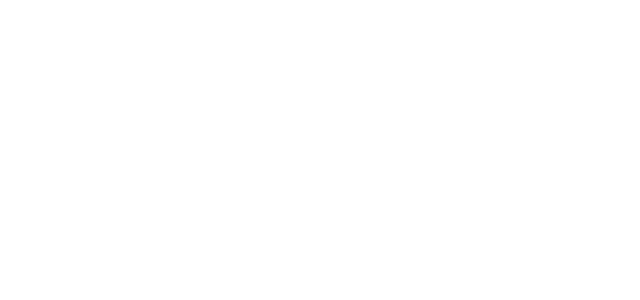
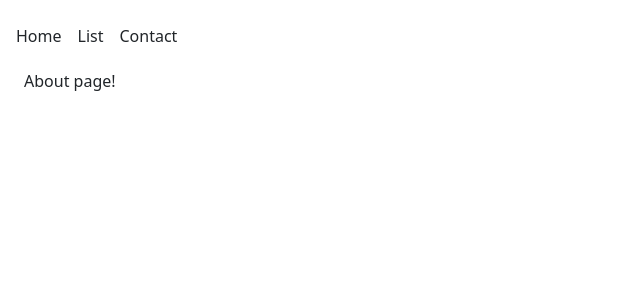
Before and after one commit to dhinakar4/develop-s, a React (Vite) app: page /About in a window 1280 px wide. Before the commit this address had no page. Shown: the top 300 px of the page, without its empty margins (0-640 px from the left). Built offline with nearby package versions, Linux system fonts and the light colour scheme; a web font is replaced by a local one.

Commit message:
update file

```diff
--- a/src/About.jsx
+++ b/src/About.jsx
@@ -4,7 +4,7 @@
 function About (){
     return (
         <div>
-            About page:
+        <h6 className=" mt-4 ms-4">About page!</h6>
         </div>
     );
-} ; export default About
+} ; export default About;
--- a/src/App.jsx
+++ b/src/App.jsx
@@ -45,9 +45,9 @@
       <Routes>
         <Route path="/" element ={<Homepage />} />
         <Route  path="/Login" element={<CompleteForm />} />
-        <Route path="/List" element={<Nested />} >
-          <Route index element={<Todolist />} />
-          <Route path="About" element={<About />} />
+        <Route path="/About" element={<Nested />} >
+          <Route index element={<About />} />
+          <Route path="List" element={<Todolist />} />
           <Route path="Contact" element={<Contact />} />
         </Route>
       </Routes>
--- a/src/Contact.jsx
+++ b/src/Contact.jsx
@@ -6,7 +6,7 @@
 function Contact (){
     return (
         <div>
-            Contact page:
+            <h6 className="ms-4 mt-4">Contact page!</h6>
         </div>
     );
 } ; export default Contact
--- a/src/Homepage.jsx
+++ b/src/Homepage.jsx
@@ -5,29 +5,33 @@
 import Navbar from 'react-bootstrap/Navbar';
 import NavDropdown from 'react-bootstrap/NavDropdown';
 
-
+const Home = () => (
+  <div>
+    <p>Welcome to Home!</p>
+  </div>
+);
 
 function Homepage () {
     return (
-        <div>
+        <div >
         {/* // <nav>
         //     <Link to="/Login" className="text-dark ms-3 ">Login</Link>
         //     <Link to="/List" className="text-dark ms-3 ">List</Link>
         // </nav> */}
-
-    <Navbar expand="lg" className="bg-body-tertiary">
+       <div></div>
+    <Navbar expand="lg" style={{backgroundColor:'lemonchiffon'}}>
       <Container>
-        <Navbar.Brand href="#home">Navbar</Navbar.Brand>
+        <Navbar.Brand href="#home"></Navbar.Brand>
         <Navbar.Toggle aria-controls="basic-navbar-nav" />
         <Navbar.Collapse id="basic-navbar-nav">
-          <Nav className="me-auto">
-            <Nav.Link as={Link} to="/">Home</Nav.Link>
-            <Nav.Link as={Link} to="/Login">Login</Nav.Link>
-            <Nav.Link as={Link} to="/List">List</Nav.Link>
+          <Nav className="me-auto ">
+            <Nav.Link as={Link} to="/" className="text-dark">Home</Nav.Link>
+            <Nav.Link as={Link} to="/About" className="text-dark">About</Nav.Link>
+            <Nav.Link as={Link} to="/Login" className="text-dark">Login</Nav.Link>
           </Nav>
         </Navbar.Collapse>
       </Container>
-    </Navbar>
+    </Navbar> <br />
 
         </div>
     );
--- a/src/Nested.jsx
+++ b/src/Nested.jsx
@@ -3,9 +3,9 @@
 function Nested () {
     return (
         <div>
-        <nav className="mt-4">
-        {/* <Link to=""  className="text-dark ms-3" style={{textDecoration:'none'}} >Home</Link>  */}
-        <Link to="About" className="text-dark ms-3" style={{textDecoration:'none'}}>About</Link>
+        <nav className="mt-4 bg-blend-color">
+        <Link to="/"  className="text-dark ms-3" style={{textDecoration:'none'}} >Home</Link>
+        <Link to="List" className="text-dark ms-3" style={{textDecoration:'none'}}>List</Link>
         <Link to="Contact" className="text-dark ms-3" style={{textDecoration:'none'}}>Contact</Link>
         </nav>
         <Outlet />
```
